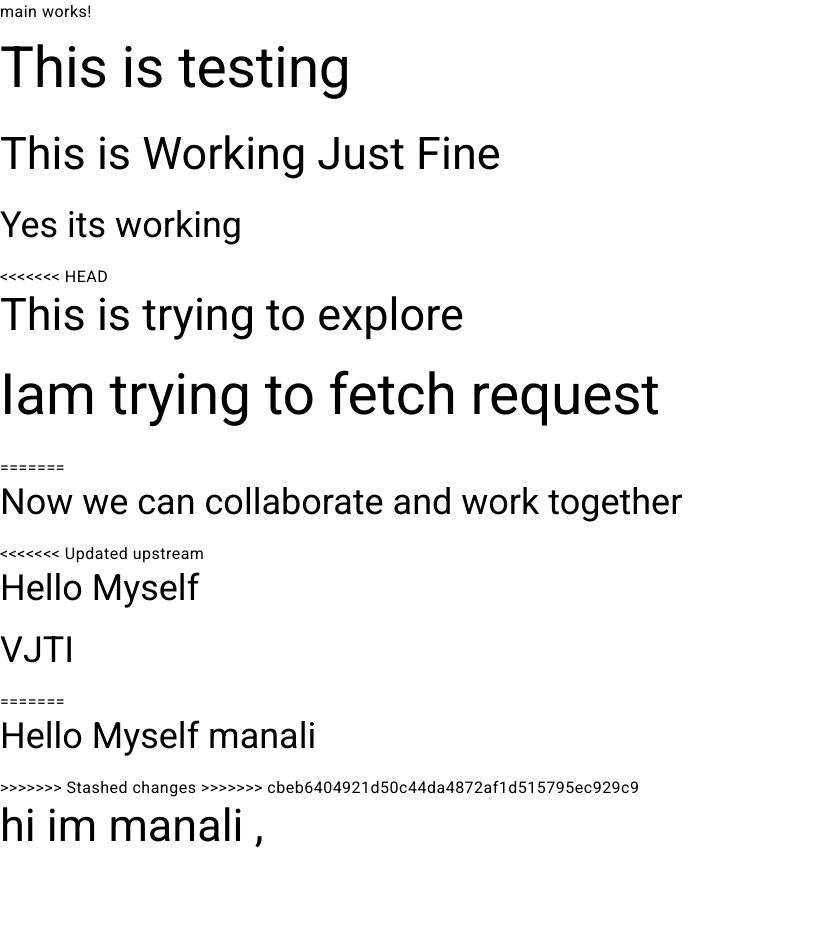
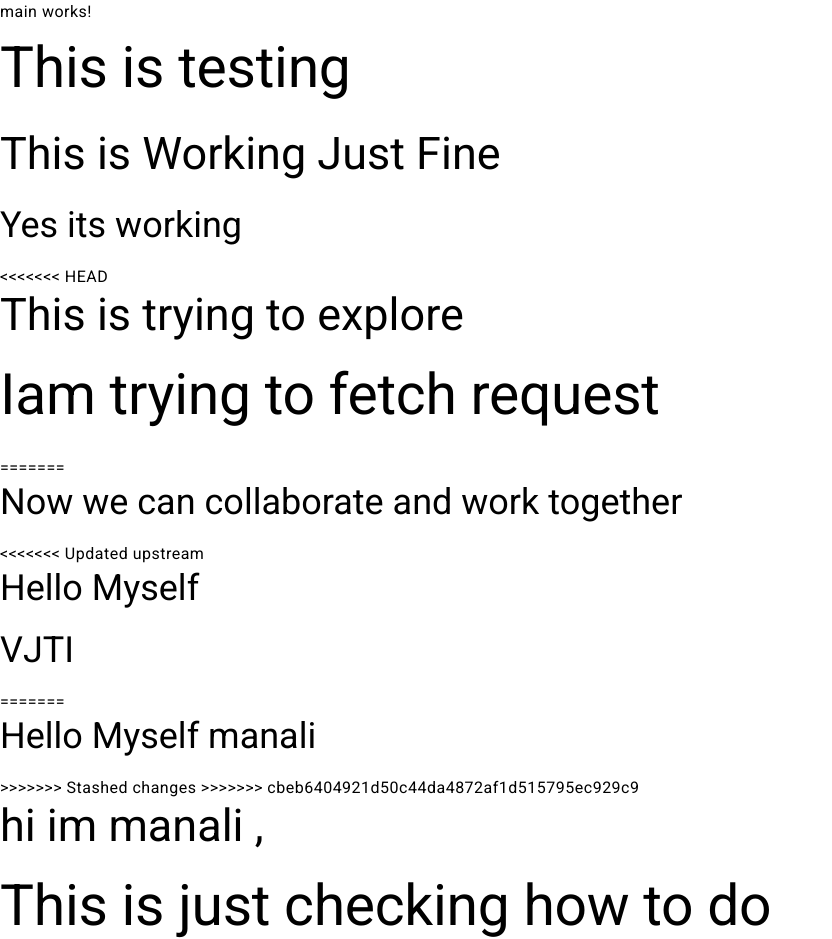
Before and after one commit to Zakieexe/Angular_Project, an Angular app: page / in a window 1280 px wide. Shown: the whole page, without its empty margins (0-832 px from the left). Before the commit the page ends 852 px from the top, so only its background shows below. Built offline with nearby package versions, Linux system fonts and the light colour scheme.

Commit message:
I have added h1 tag to test

```diff
--- a/src/app/app.component.html
+++ b/src/app/app.component.html
@@ -16,3 +16,4 @@
 >>>>>>> Stashed changes
 >>>>>>> cbeb6404921d50c44da4872af1d515795ec929c9
 <h2>hi im manali , </h2>
+<h1>This is just checking how to do</h1>
```
